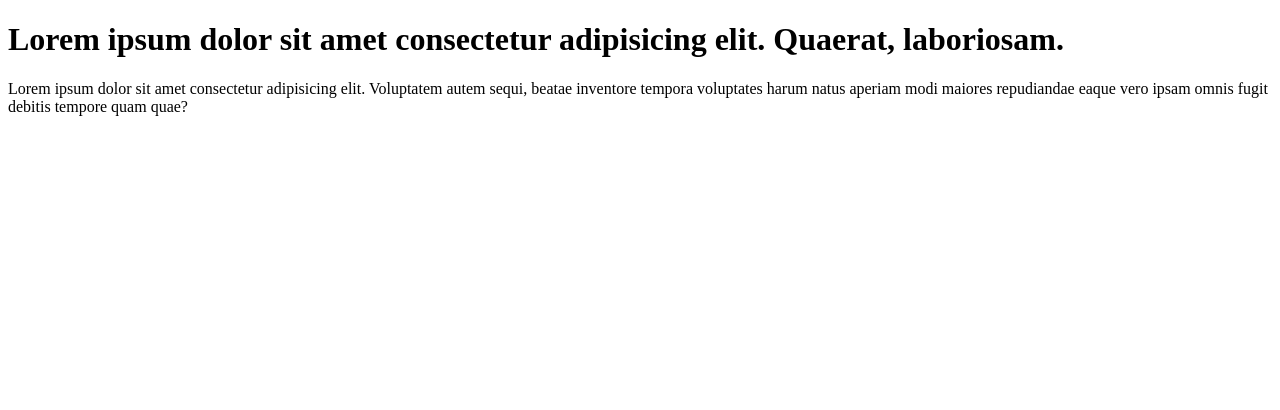
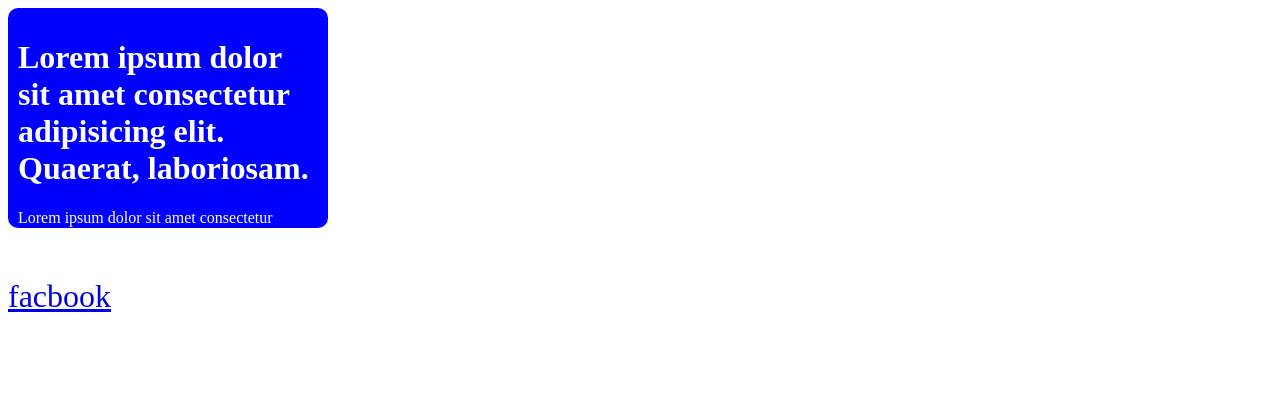
Before and after one commit to AhammedNoyon/css-by-anisul, a plain HTML site: page overflow-tooltip.html in a window 1280 px wide. Drawn offline with Linux system fonts and the light colour scheme.

Commit message:
last comiit for css overflow and tooltip

```diff
--- a/overflow-tooltip.html
+++ b/overflow-tooltip.html
@@ -4,11 +4,72 @@
     <meta charset="UTF-8">
     <meta name="viewport" content="width=device-width, initial-scale=1.0">
     <title>Overflow and Tooltip</title>
+    <style>
+        .overflow-container{
+            width: 300px;
+            height: 200px;
+            border: 3px solid cadetblue;
+            padding: 10px;
+            margin-bottom: 50px;
+            border-radius: 10px;
+            background-color: blue;
+            color: white;
+            border-style: none;
+            /* overflow: visible; */
+            /* overflow: hidden; */
+            /* overflow: scroll; */
+            overflow: auto;
+        }
+
+
+
+        .tooltip-container a{
+            width: 100%;
+            font-size: 2rem;
+            margin-top: 50px;
+        }
+        .tooltip-container{
+            position: relative;
+        }
+        .tooltip-container #tooltip-text{
+            text-decoration: none;
+            border: 1px solid gray;
+            padding: 10px;
+            background-color: cadetblue;
+            border-radius: 10px;
+            border-style: none;
+            position: absolute;
+            top: 40px;
+            left: 80px;
+            z-index: 1;
+            visibility: hidden;
+        }
+        .tooltip-container:hover #tooltip-text{
+            visibility: visible;
+        }
+
+    </style>
 </head>
 <body>
     <div class="overflow-container">
-        <h1 class="overflow-title">Lorem ipsum dolor sit amet consectetur adipisicing elit. Quaerat, laboriosam.</h1>
-        <p class="overflow-desc">Lorem ipsum dolor sit amet consectetur adipisicing elit. Voluptatem autem sequi, beatae inventore tempora voluptates harum natus aperiam modi maiores repudiandae eaque vero ipsam omnis fugit debitis tempore quam quae?</p>
+        <div class="sub-container">
+            <h1 class="overflow-title">Lorem ipsum dolor sit amet consectetur adipisicing elit. Quaerat, laboriosam.</h1>
+        <p class="overflow-desc">Lorem ipsum dolor sit amet consectetur adipisicing elit. Voluptatem autem sequi, beatae inventore tempora voluptates harum natus aperiam modi maiores repudiandae eaque vero ipsam omnis fugit debitis tempore quam quae?Lorem ipsum dolor sit amet, consectetur adipisicing elit. Minus et nulla eligendi rerum aliquam, magnam dignissimos quia cupiditate quod quam hic error adipisci ipsum, nam reiciendis expedita? Fugit, similique quasi.</p>
+        </div>
+        <div class="sub-container">
+            <h1 class="overflow-title">Lorem ipsum dolor sit amet consectetur adipisicing elit. Quaerat, laboriosam.</h1>
+        <p class="overflow-desc">Lorem ipsum dolor sit amet consectetur adipisicing elit. Voluptatem autem sequi, beatae inventore tempora voluptates harum natus aperiam modi maiores repudiandae eaque vero ipsam omnis fugit debitis tempore quam quae?Lorem ipsum dolor sit amet, consectetur adipisicing elit. Minus et nulla eligendi rerum aliquam, magnam dignissimos quia cupiditate quod quam hic error adipisci ipsum, nam reiciendis expedita? Fugit, similique quasi.</p>
+        </div>
+        <div class="sub-container">
+            <h1 class="overflow-title">Lorem ipsum dolor sit amet consectetur adipisicing elit. Quaerat, laboriosam.</h1>
+        <p class="overflow-desc">Lorem ipsum dolor sit amet consectetur adipisicing elit. Voluptatem autem sequi, beatae inventore tempora voluptates harum natus aperiam modi maiores repudiandae eaque vero ipsam omnis fugit debitis tempore quam quae?Lorem ipsum dolor sit amet, consectetur adipisicing elit. Minus et nulla eligendi rerum aliquam, magnam dignissimos quia cupiditate quod quam hic error adipisci ipsum, nam reiciendis expedita? Fugit, similique quasi.</p>
+        </div>
+    </div>
+    <div class="tooltip-container">
+        <a href="#">
+            facbook
+            <span id="tooltip-text">is most imfortant for social media transfaring information system.</span>
+        </a>
     </div>
 </body>
 </html>
```
